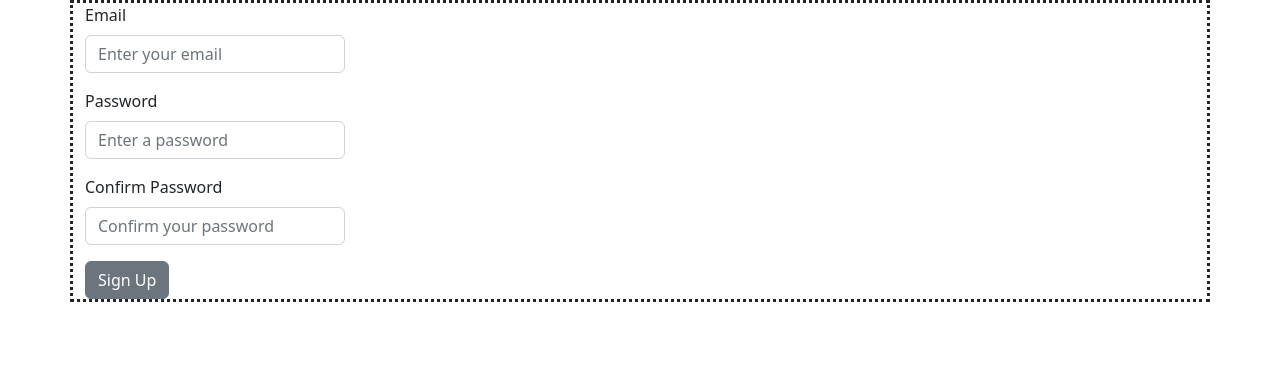
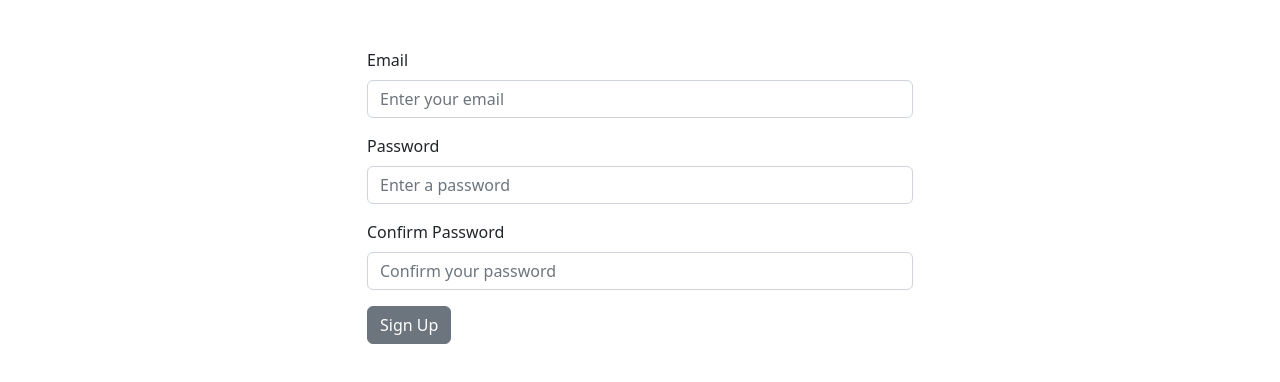
Before and after one commit to AGSTRANGER/ecolux-test, a React (Create React App) app in the folder client/: page /signup in a window 1280 px wide. Shown: the top 382 px of the page. Built offline with nearby package versions, Linux system fonts and the light colour scheme.

Commit message:
Improved signup style

```diff
--- a/client/src/components/SignUp.js
+++ b/client/src/components/SignUp.js
@@ -21,9 +21,9 @@ const SignUp = () => {
   };
 
   return (
-    <Container className="mx-auto">
-      <Row style={{ borderStyle: "dotted" }}>
-        <Col sm="6" md="3">
+    <Container className="mx-auto mt-5">
+      <Row className="justify-content-center">
+        <Col md="6">
           <Form onSubmit={handleSubmit}>
             <FormGroup>
               <Label for="email">Email</Label>
```
